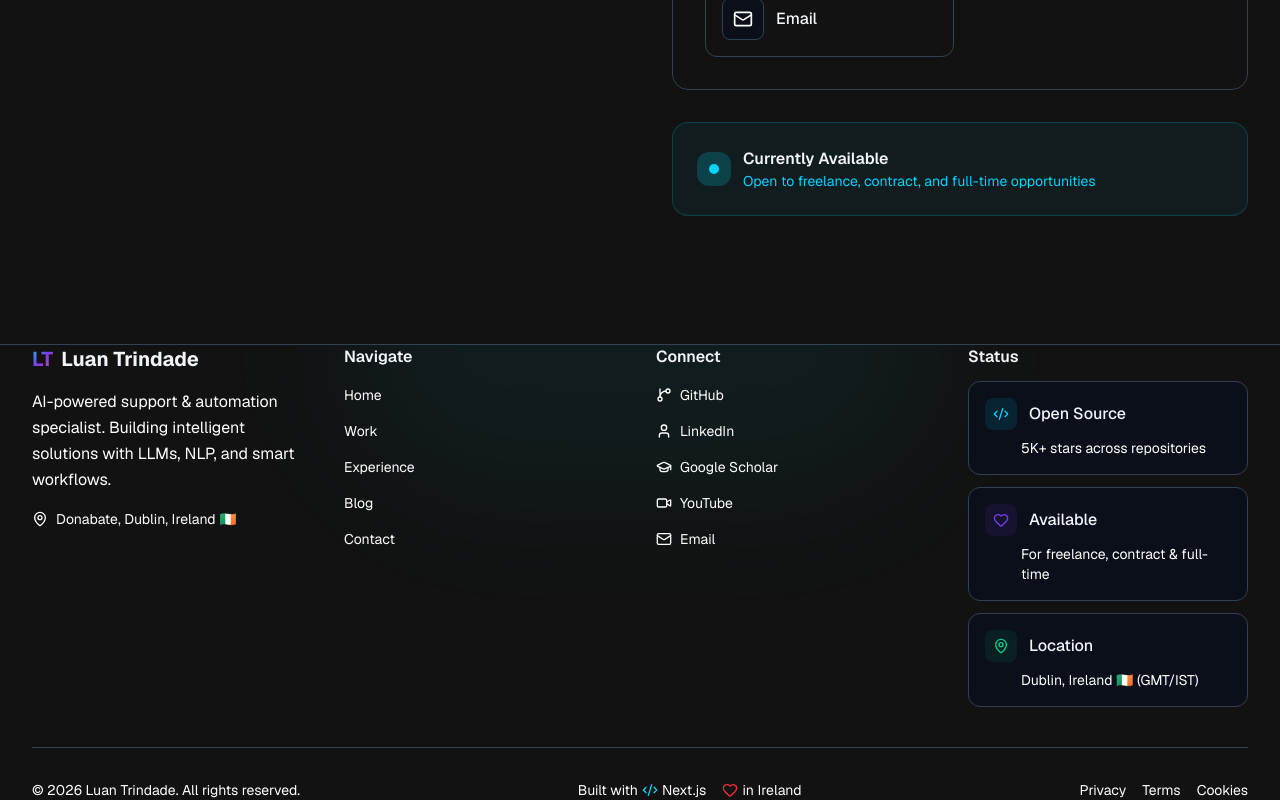
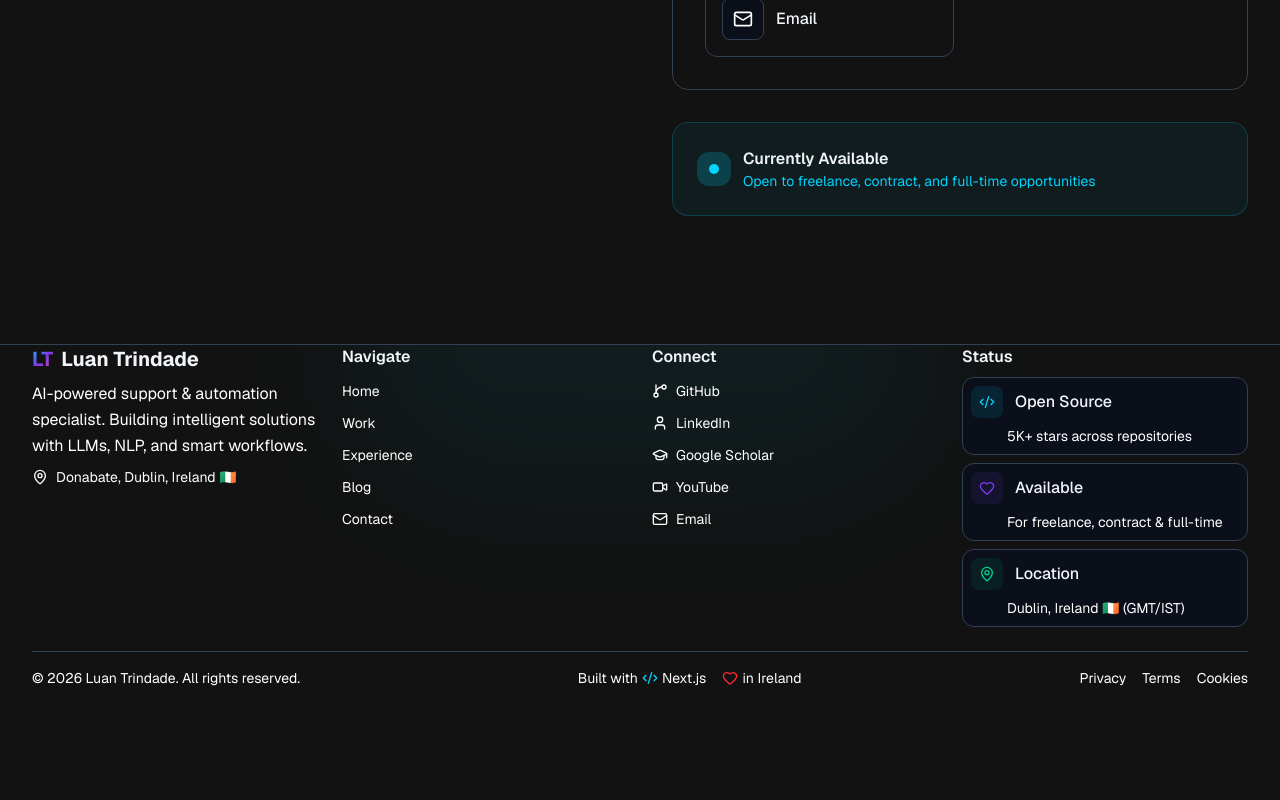
Before and after one commit to luaantrindade/myblog, a Next.js app: page / in a window 1280 px wide. Shown: the part 8421-9221 px from the top of the page. After the commit the page ends 9109 px from the top, so only its background shows below. Built offline with nearby package versions, Linux system fonts and the light colour scheme.

Commit message:
Make footer more compact on mobile: reduce padding, gaps, font sizes

```diff
--- a/components/Footer.tsx
+++ b/components/Footer.tsx
@@ -28,15 +28,15 @@ export default function Footer() {
       {/* Background glow */}
       <div className="absolute top-0 left-1/2 -translate-x-1/2 w-[400px] h-[200px] sm:w-[600px] sm:h-[300px] bg-primary/5 rounded-full blur-3xl -translate-y-1/2" aria-hidden="true" />
 
-      <div className="section-container relative py-12 lg:py-20">
-        <div className="grid grid-cols-1 sm:grid-cols-2 lg:grid-cols-4 gap-4 sm:gap-6 lg:gap-8">
+      <div className="section-container relative py-6 lg:py-20">
+        <div className="grid grid-cols-1 sm:grid-cols-2 lg:grid-cols-4 gap-2 sm:gap-4 lg:gap-6">
           {/* Brand */}
           <div className="lg:col-span-1">
-            <Link href="/" className="flex items-center gap-2 text-xl font-bold text-foreground mb-4" aria-label="Luan Trindade - Home">
+            <Link href="/" className="flex items-center gap-2 text-xl font-bold text-foreground mb-2" aria-label="Luan Trindade - Home">
               <span className="gradient-text">LT</span>
               <span className="hidden sm:inline">Luan Trindade</span>
             </Link>
-            <p className="text-foreground-muted leading-relaxed mb-4 max-w-xs">
+            <p className="text-foreground-muted leading-relaxed mb-2 max-w-xs">
               AI-powered support & automation specialist. Building intelligent solutions with LLMs, NLP, and smart workflows.
             </p>
             <div className="flex items-center gap-2 text-foreground-muted text-sm">
@@ -47,8 +47,8 @@ export default function Footer() {
 
           {/* Navigation */}
           <nav className="lg:col-span-1" aria-label="Site navigation">
-            <h4 className="font-semibold text-foreground mb-3">Navigate</h4>
-            <ul className="space-y-2">
+            <h4 className="font-semibold text-foreground mb-2">Navigate</h4>
+            <ul className="space-y-1">
               {footerLinks.navigate.map((link) => (
                 <li key={link.label}>
                   <Link
@@ -72,8 +72,8 @@ export default function Footer() {
 
           {/* Connect */}
           <nav className="lg:col-span-1" aria-label="Connect">
-            <h4 className="font-semibold text-foreground mb-3">Connect</h4>
-            <ul className="space-y-2">
+            <h4 className="font-semibold text-foreground mb-2">Connect</h4>
+            <ul className="space-y-1">
               {footerLinks.connect.map((link) => (
                 <li key={link.label}>
                   <a
@@ -100,9 +100,9 @@ export default function Footer() {
 
           {/* Status */}
           <div className="lg:col-span-1">
-            <h4 className="font-semibold text-foreground mb-3">Status</h4>
-            <div className="space-y-3">
-              <div className="p-4 rounded-xl bg-background border border-border-light">
+            <h4 className="font-semibold text-foreground mb-2">Status</h4>
+            <div className="space-y-2">
+              <div className="p-2 rounded-xl bg-background border border-border-light">
                 <div className="flex items-center gap-3 mb-2">
                   <div className="p-2 rounded-lg bg-primary/10">
                     <Code2 className="h-4 w-4 text-primary" />
@@ -111,7 +111,7 @@ export default function Footer() {
                 </div>
                 <p className="text-foreground-muted text-sm ml-9">5K+ stars across repositories</p>
               </div>
-              <div className="p-4 rounded-xl bg-background border border-border-light">
+              <div className="p-2 rounded-xl bg-background border border-border-light">
                 <div className="flex items-center gap-3 mb-2">
                   <div className="p-2 rounded-lg bg-accent/10">
                     <Heart className="h-4 w-4 text-accent" />
@@ -120,7 +120,7 @@ export default function Footer() {
                 </div>
                 <p className="text-foreground-muted text-sm ml-9">For freelance, contract & full-time</p>
               </div>
-              <div className="p-4 rounded-xl bg-background border border-border-light">
+              <div className="p-2 rounded-xl bg-background border border-border-light">
                 <div className="flex items-center gap-3 mb-2">
                   <div className="p-2 rounded-lg bg-emerald-500/10">
                     <MapPin className="h-4 w-4 text-emerald-400" />
@@ -134,7 +134,7 @@ export default function Footer() {
         </div>
 
         {/* Bottom Bar */}
-        <div className="mt-10 pt-8 border-t border-border-light flex flex-col sm:flex-row items-center justify-between gap-4 sm:gap-6">
+        <div className="mt-6 pt-4 border-t border-border-light flex flex-col sm:flex-row items-center justify-between gap-2 sm:gap-4">
           <div className="flex flex-col items-center sm:flex-row sm:justify-center">
             <p className="text-foreground-muted text-sm">
               © {currentYear} Luan Trindade. All rights reserved.
```
